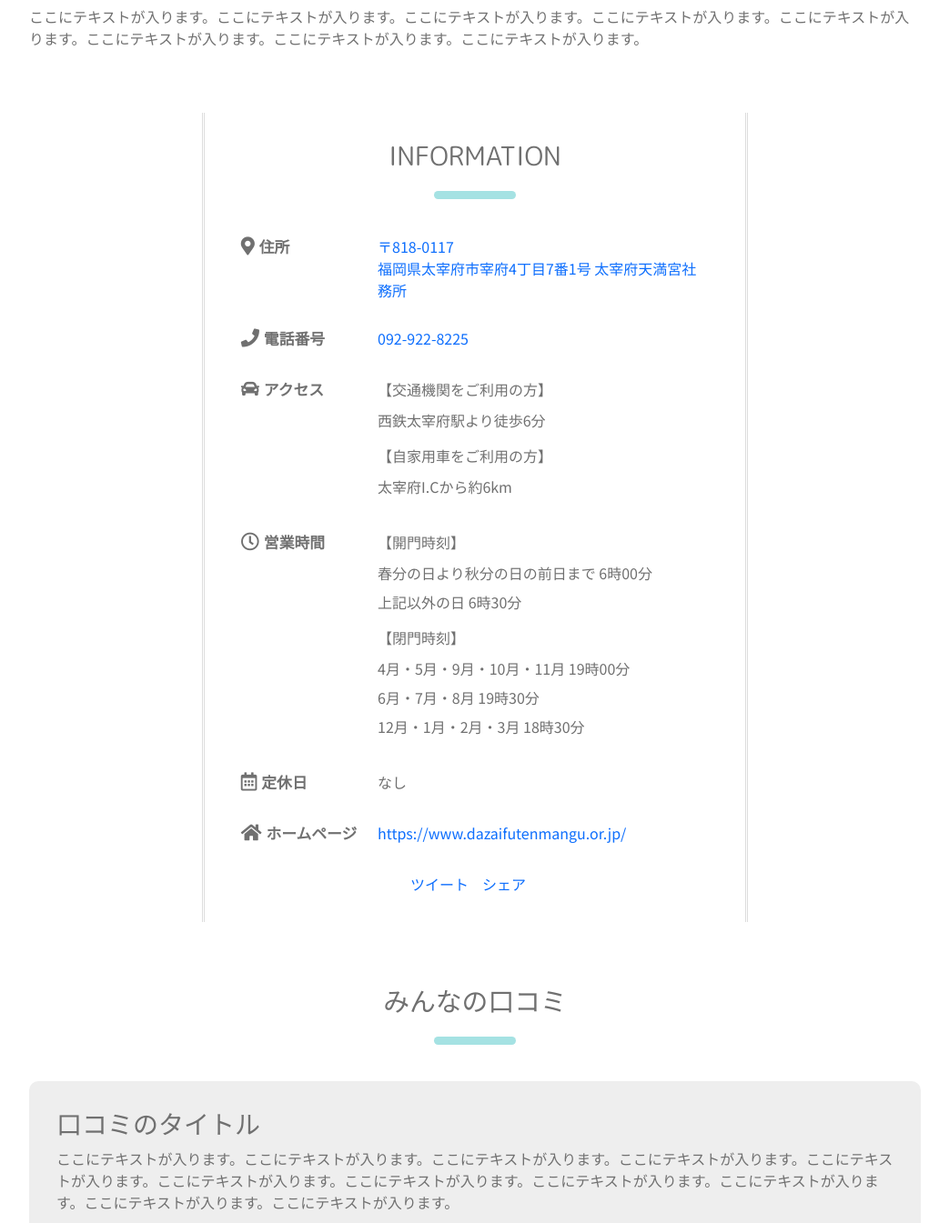
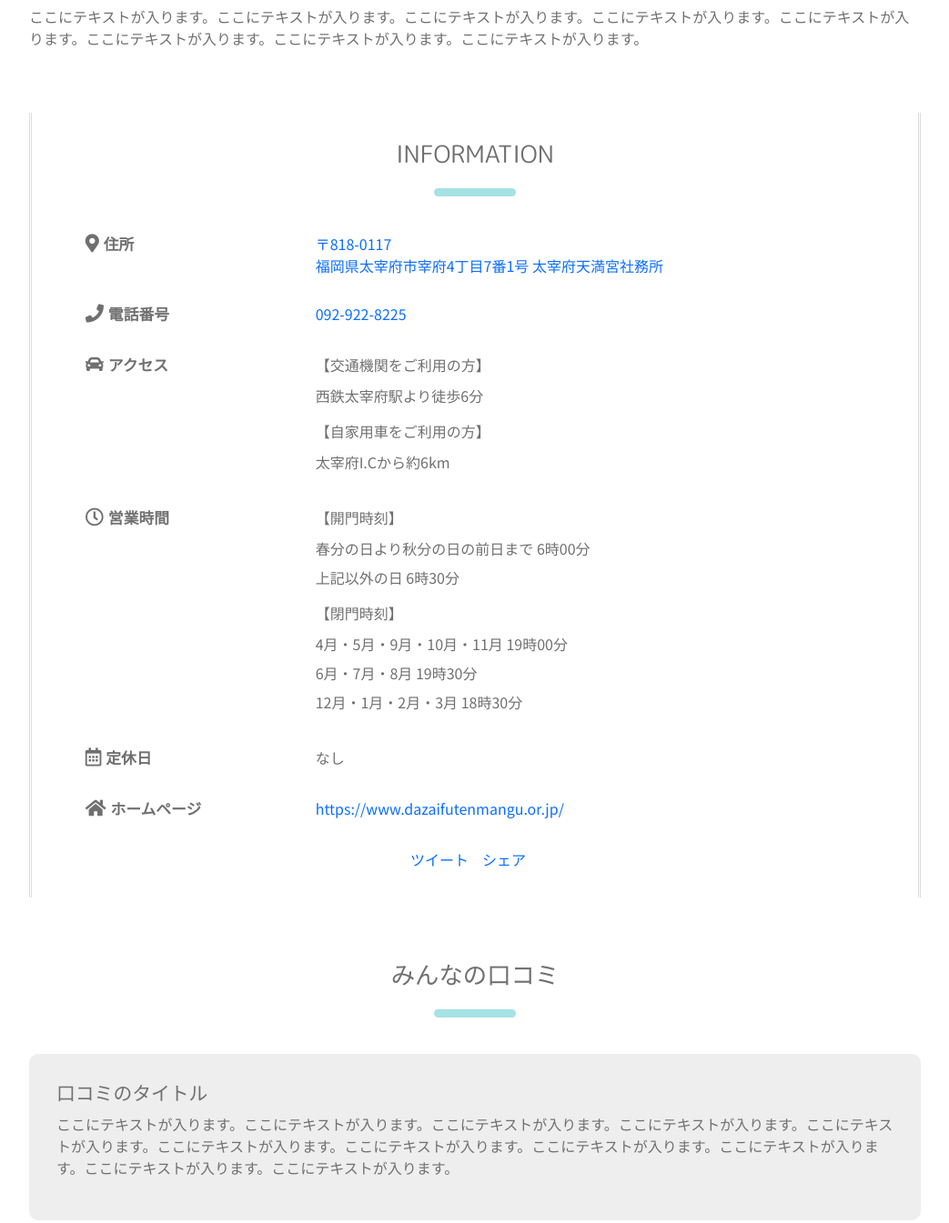
Before and after one commit to kitano0404/kanko-map, a plain HTML site: page page.html in a window 1280 px wide. Shown: the part 1020-2365 px from the top of the page at 91% size, without its empty margins (118-1161 px from the left). Drawn offline with nearby package versions, Linux system fonts and the light colour scheme.

Commit message:
みんなの意見もらって修正

```diff
--- a/css/style.css
+++ b/css/style.css
@@ -183,7 +183,7 @@ footer {
 h2 {
     position: relative;
     text-align: center;
-    font-size: 1.8em;
+    font-size: 1.65em;
     margin-bottom: 70px;
     font-family: "M PLUS Rounded 1c";
 }
@@ -696,6 +696,7 @@ h4 {
 
 .kuchikomi-card h3 {
     margin-bottom: 10px;
+    font-size: 1.3em;
 }
 
 .sns-btn {
@@ -843,10 +844,6 @@ h4 {
     .overview h2 {
         margin-top: 0;
     }
-    .information-box {
-        width: 600px;
-        margin: 0 auto;
-    }
     .information-box dl {
         display: flex;
     }
--- a/page.html
+++ b/page.html
@@ -101,7 +101,7 @@
                 <span>九州</span></a></p>
     </header>
     <section>
-        <div class="container">
+        <div class="page-container">
             <nav style="--bs-breadcrumb-divider: '>';" aria-label="breadcrumb">
                 <ol class="breadcrumb">
                     <li class="breadcrumb-item"><a href="index.html">全国版トップ</a></li>
```
